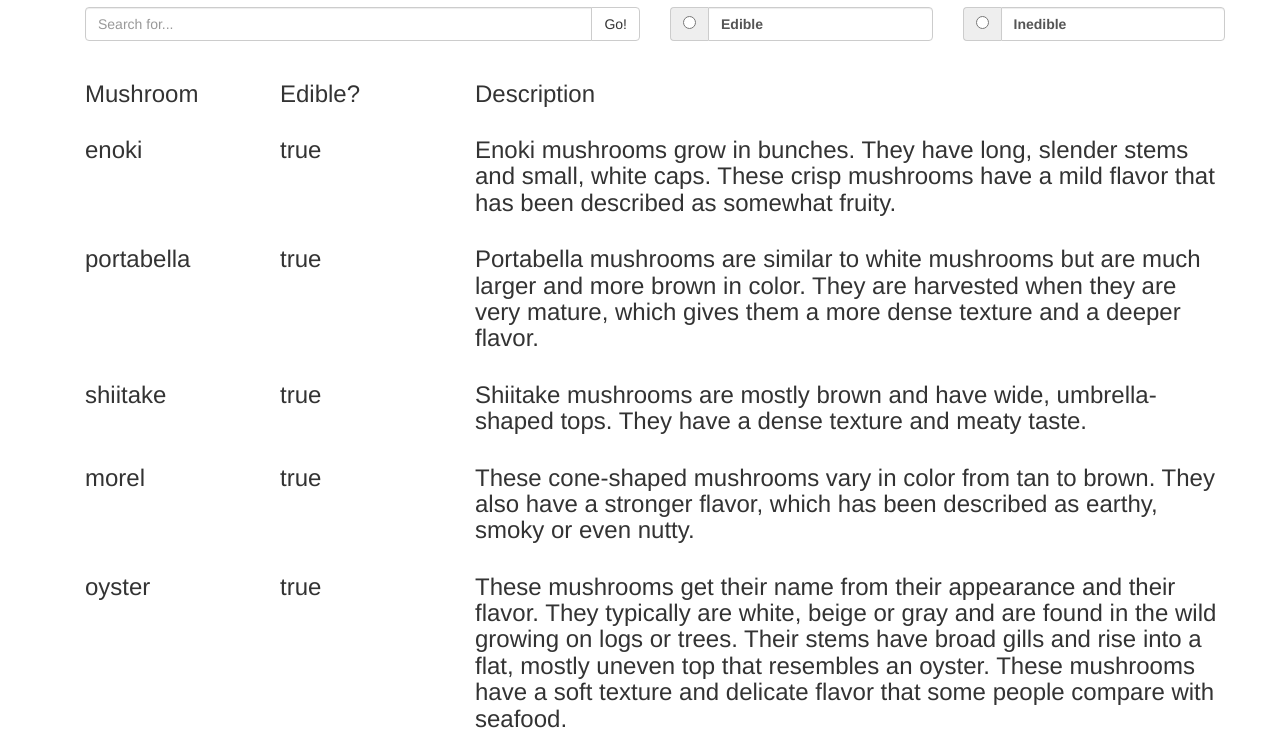
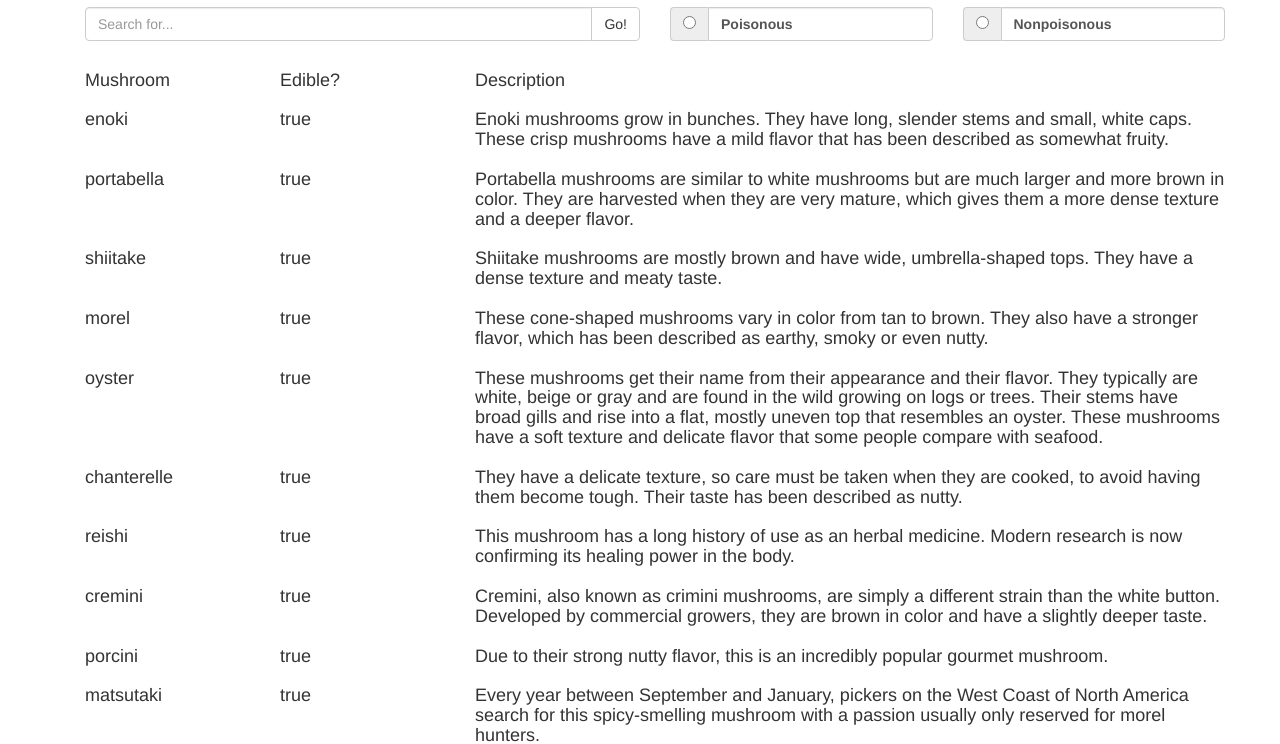
Before and after one commit to joellegg/mf-mushroom-mania, a website: page index.html in a window 1280 px wide. Shown: the part 63-807 px from the top of the page. Drawn offline with nearby package versions, Linux system fonts and the light colour scheme; some packages are replaced by stand-ins of ours.

Commit message:
filter by edible or not complete

```diff
--- a/app/app.js
+++ b/app/app.js
@@ -11,7 +11,6 @@ angular.module('shroomApp', ['ngRoute'])
       .getShroomed()
       .then((value) => {
         $scope.mushrooms = value.data.mushrooms;
-        // console.log($scope.mushrooms)
       })
   })
   .factory('mushroomFactory', ($http) => {
--- a/partials/root.html
+++ b/partials/root.html
@@ -4,7 +4,7 @@
   <div class="row">
     <div class="col-sm-6">
       <div class="input-group">
-        <input type="text" class="form-control" placeholder="Search for...">
+        <input type="text" class="form-control" placeholder="Search for..." ng-model="search">
         <span class="input-group-btn">
           <button class="btn btn-default" type="button">Go!</button>
         </span>
@@ -14,33 +14,33 @@
     <div class="col-sm-3 col-xs-6">
       <div class="input-group">
         <span class="input-group-addon">
-          <input type="radio" aria-label="...">
+          <input type="radio" name="edibility" ng-model="edible" value="false" aria-label="...">
         </span>
-        <label for="radio-1" class="form-control">Edible</label>
+        <label for="radio-1" class="form-control">Poisonous</label>
       </div><!-- /input-group -->
     </div><!-- /.col-sm-3 -->
 
     <div class="col-sm-3 col-xs-6">
       <div class="input-group">
         <span class="input-group-addon">
-          <input type="radio" aria-label="...">
+          <input type="radio" name="edibility" ng-model="edible" value="true" aria-label="...">
         </span>
-        <label for="radio-1" class="form-control">Inedible</label>
+        <label for="radio-1" class="form-control">Nonpoisonous</label>
       </div><!-- /input-group -->
     </div><!-- /.col-sm-3 -->
   </div><!-- /.row -->
   <br>
 
   <div class="row">
-    <h3 class="col-sm-2">Mushroom</h3>
-    <h3 class="col-sm-2">Edible?</h3>
-    <h3 class="col-sm-8">Description</h3>
+    <h4 class="col-sm-2">Mushroom</h4>
+    <h4 class="col-sm-2">Edible?</h4>
+    <h4 class="col-sm-8">Description</h4>
   </div>
-  <div class="row" ng-repeat="mushroom in mushrooms">
+  <div class="row" ng-repeat="mushroom in mushrooms | filter:search | filter:edible">
     <div ng-repeat="(key, value) in mushroom">
-      <h3 class="col-sm-2">{{key}}</h3>
-      <h3 class="col-sm-2">{{value.edible}}</h3>
-      <h3 class="col-sm-8">{{value.description}}</h3>
+      <h4 class="col-sm-2">{{key}}</h4>
+      <h4 class="col-sm-2">{{value.edible}}</h4>
+      <h4 class="col-sm-8">{{value.description}}</h4>
     </div>
   </div>
 </div>
```
